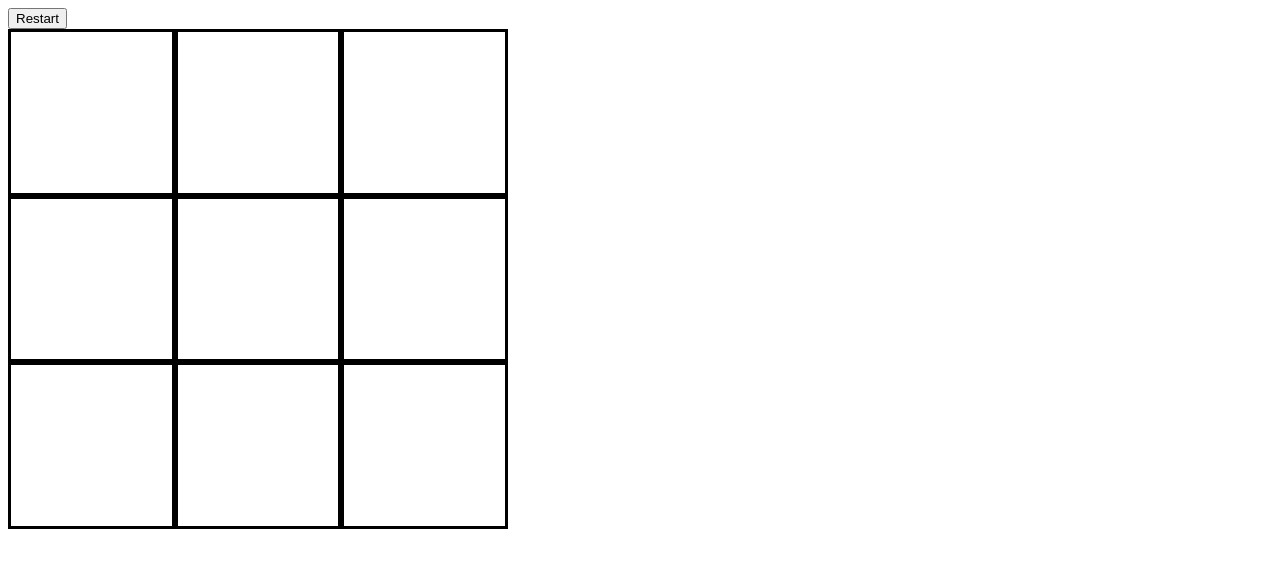
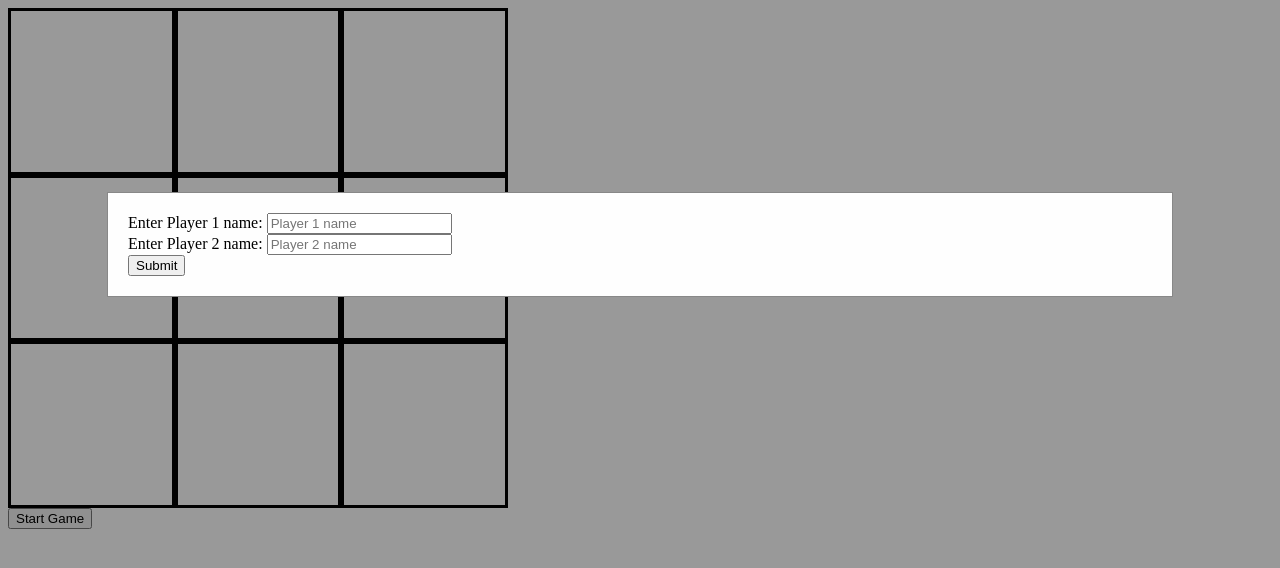
Before and after one commit to alecmgarza/tic-tac-toe, a plain HTML site: page index.html in a window 1280 px wide. Both pictures are taken after a click on the button "Start Game". Drawn offline with Linux system fonts and the light colour scheme.

Commit message:
Start button opens a modal to enter player names.

```diff
--- a/index.html
+++ b/index.html
@@ -10,6 +10,19 @@
 <body>
     <button id="start">Start Game</button>
     <button id="restart">Restart</button>
+    <div id="modal">
+        <div id="modal-content">
+            <div>
+                <label>Enter Player 1 name:</label>
+                <input type="text" id="p1-name" placeholder="Player 1 name">
+            </div>
+            <div>
+                <label>Enter Player 2 name:</label>
+                <input type="text" id="p2-name" placeholder="Player 2 name">
+            </div>
+        <button>Submit</button>
+        </div>
+    </div>
     <script src="scripts.js"></script>
 </body>
 </html>
--- a/scripts.js
+++ b/scripts.js
@@ -5,6 +5,7 @@ const Gameboard = (() => {
         const gameboard = document.createElement('div');
         gameboard.setAttribute('id', 'gameboard');
         document.body.appendChild(gameboard);
+        document.body.insertBefore(gameboard, document.body.firstChild);
 
         for (let i = 0; i <= 8; i++) {
             let boardSquare = document.createElement('div');
@@ -17,6 +18,9 @@ const Gameboard = (() => {
 
     return {gameboard, gameboardContent};
 })();
+
+const boardSquare = document.getElementById('gameboard');
+
 
 const game = (() => {
     const markBoard = () => {
@@ -31,10 +35,12 @@ const game = (() => {
 
     const startButton = document.getElementById('start');
     const restartButton = document.getElementById('restart');
+    const boardSquare = document.getElementsByClassName('board-square');
 
     startButton.onclick = () => {
         startButton.style.display = 'none';
         restartButton.style.display = 'block';
+        player1Turn();
     }
 
     restartButton.onclick = () => {
@@ -42,19 +48,51 @@ const game = (() => {
         restartButton.style.display = 'none';
     }
 
-    const playerTurn = () => {
+    const player1Turn = () => {
+        player1.turn = true;
+        player2.turn = false;
+        boardSquare.onclick = () => {
+            console.log('It is player 2 turn');
+            player2Turn();
+        }
 
     };
+
+    const player2Turn = () => {
+        player2.turn = true;
+        player1.turn = false;
+        boardSquare.onclick = () => {
+            player1Turn();
+        }
+    }
 
     Gameboard.gameboardContent(markBoard());
 
     return {markBoard};
 })();
 
-const Player = (name, mark) => {
+const Player = (name, mark, turn) => {
 
-    return {name, mark};
+    const startButton = document.getElementById('start');
+    const modal = document.getElementById('modal');
+
+    startButton.onclick = () => {
+        modal.style.display = 'block';
+    }
+
+    window.onclick = function(event) {
+        if (event.target == modal) {
+            modal.style.display = "none";
+        }
+    }
+
+    return {name, mark, turn};
 }
 
-const player1 = Player('Player1', 'x');
-const player2 = Player('Player2', 'o');
+const player1 = Player('Player1', 'x', true);
+const player2 = Player('Player2', 'o', false);
+
+/*
+Things to do:
+Figure out why onclick does not trigger player turn function (boardSquare not being recognized)
+*/
--- a/styles.css
+++ b/styles.css
@@ -13,3 +13,24 @@
 #restart {
     display: none;
 }
+
+#modal {
+    display: none;
+    position: fixed;
+    z-index: 1;
+    left: 0;
+    top: 0;
+    width: 100%;
+    height: 100%;
+    overflow: auto;
+    background-color: rgb(0,0,0);
+    background-color: rgba(0,0,0,0.4);
+}
+
+#modal-content {
+    background-color: #fefefe;
+    margin: 15% auto;
+    padding: 20px;
+    border: 1px solid #888;
+    width: 80%;
+}
```
